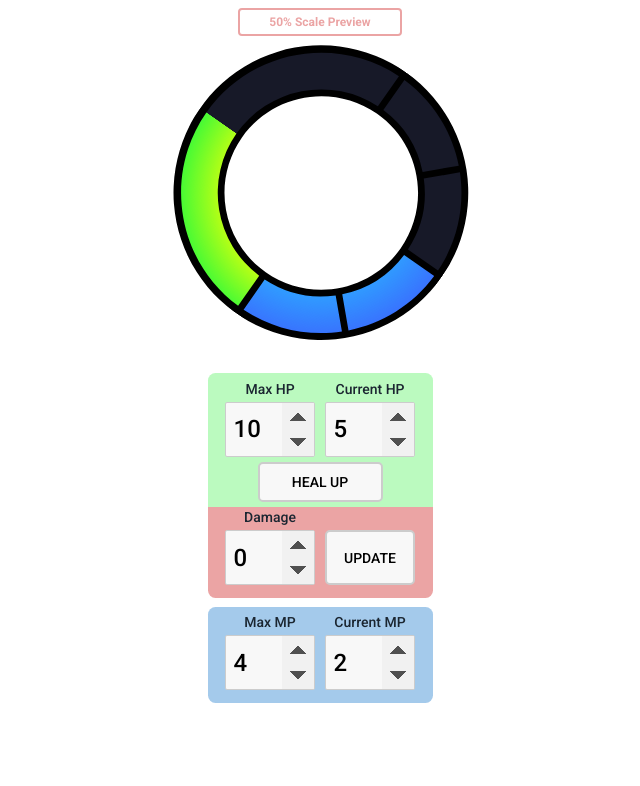
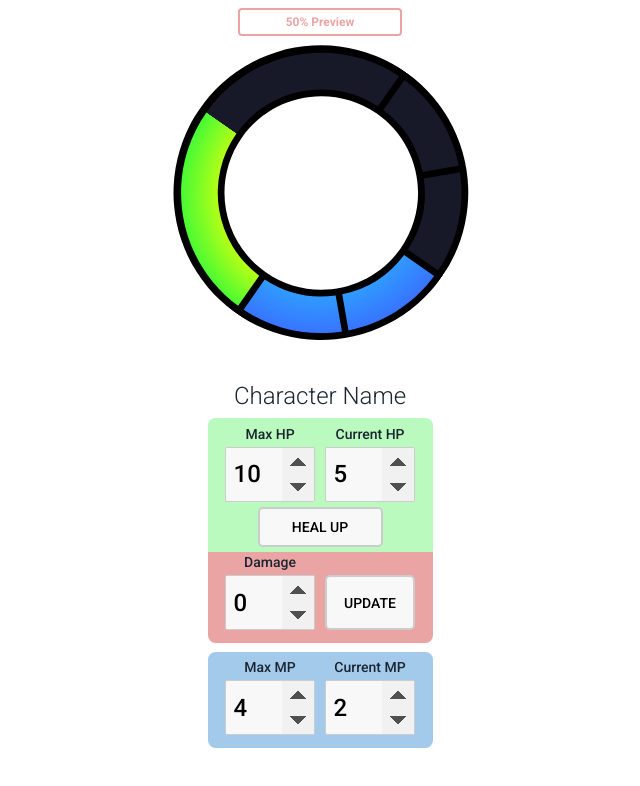
Before and after one commit to mal4m/KHWidget, a plain HTML site: page index.html in a window 1280 px wide. Shown: the whole page, without its empty margins (320-960 px from the left). Drawn offline with nearby package versions, Linux system fonts and the light colour scheme; a web font is replaced by a local one.

Commit message:
Update index.html

```diff
--- a/index.html
+++ b/index.html
@@ -5,16 +5,12 @@
     <link rel="stylesheet" href="chart/style.css">
     <link rel="preconnect" href="https://fonts.googleapis.com" />
     <link rel="preconnect" href="https://fonts.gstatic.com" crossorigin />
-    <link
-      href="https://fonts.googleapis.com/css2?family=Noto+Emoji:wght@300..700&family=Roboto:ital,wght@0,100..900;1,100..900&display=swap"
-      rel="stylesheet"
-    />
-    <style>
-      body {zoom:50%;}
-      </style>
+    <link href="https://fonts.googleapis.com/css2?family=Noto+Emoji:wght@300..700&family=Roboto:ital,wght@0,100..900;1,100..900&display=swap" rel="stylesheet" />
+    <style> body {zoom:50%;} </style>
   </head>
-<h2>50% Scale Preview</h2>
-<!-- PAGE LAYOUT -->
+<body>
+<h2>50% Preview</h2>
+  <!-- PAGE LAYOUT -->
   <div id="rotate">
     <div id="parent">
       <div id="cropleft">
@@ -27,7 +23,9 @@
     </div>
     <div id="parenttop"></div>
   </div>
-
+<div class="user">
+<input type="text" id="fname" name="fname" value="Character Name">
+</div>
 <div id="hpbox">
     <div class="user">
       <span class="label">Max HP</span> <span class="label">Current HP</span>
@@ -57,7 +55,8 @@
   </div>
 </div>
 
-  <!-- Script Start -->
+<!-- Script Start -->
   <script src="https://cdn.jsdelivr.net/npm/chart.js"></script>
   <script src="chart/data.js"></script>
+</body>
 </html>
```
